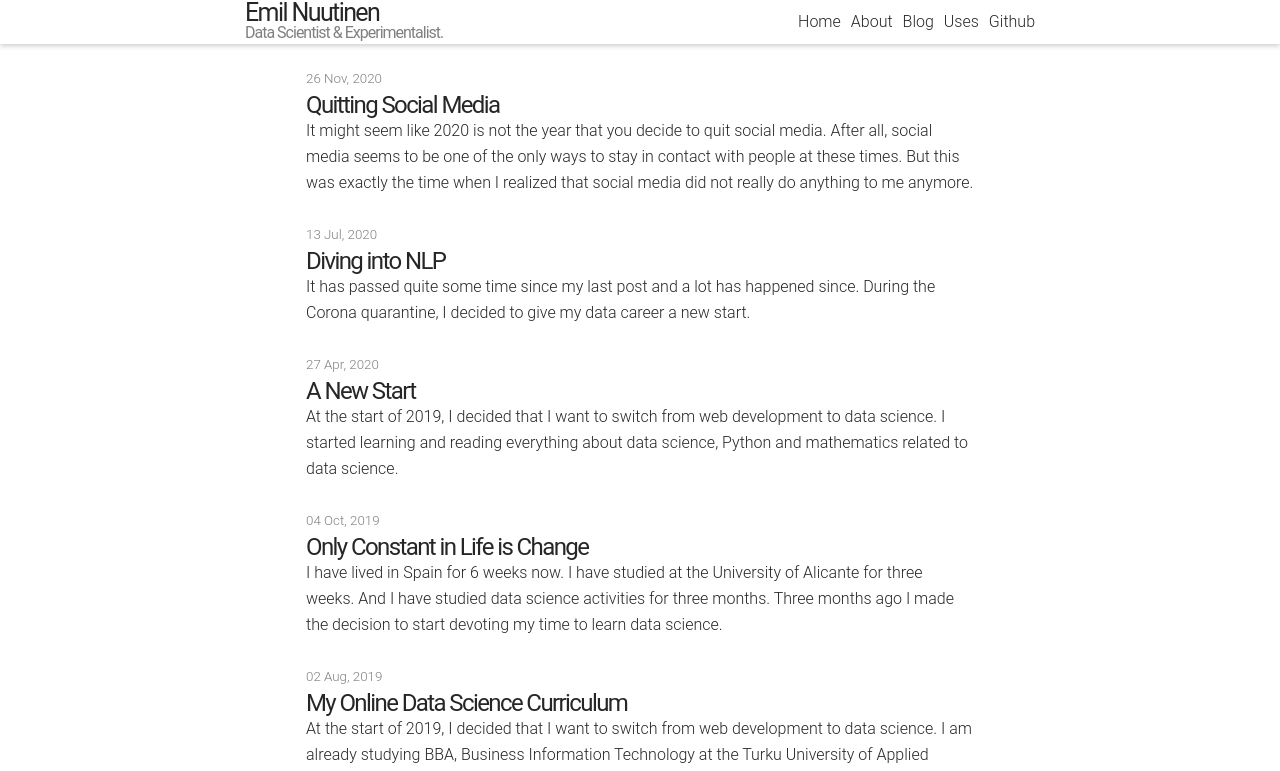
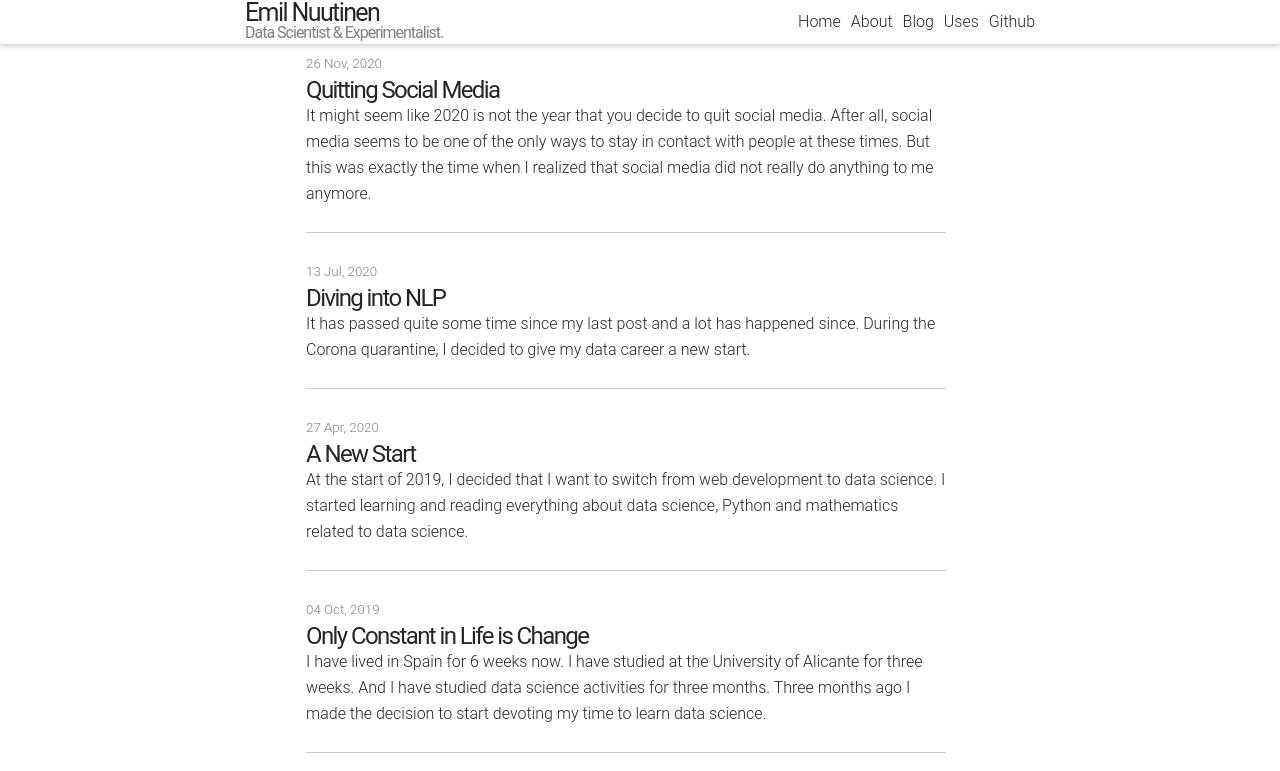
Before and after one commit to emilrwx/emilrwx_website, a Next.js app: page /blog in a window 1280 px wide. Shown: the top 771 px of the page. Built offline with nearby package versions, Linux system fonts and the light colour scheme.

Commit message:
Change styling

```diff
--- a/styles/Blog.module.css
+++ b/styles/Blog.module.css
@@ -1,17 +1,18 @@
 .post {
-  margin-top: 15px;
   margin-bottom: 25px;
+  padding-bottom: 25px;
+  max-width: 640px;
+  border-bottom: 1px solid var(--shadow);
 }
 
 .blogHeader {
-  margin-bottom: 0;
+  margin: 0;
 }
 
 .blogHeader a {
   color: var(--fg);
   box-shadow: none;
   text-decoration: none;
-  margin: 0;
 }
 
 .blogHeader a:hover {
@@ -23,7 +24,7 @@
 }
 
 .date a {
-  margin-top: 0;
+  margin: 0;
   color: var(--fgSecondary);
   font-weight: 500;
 }
```
